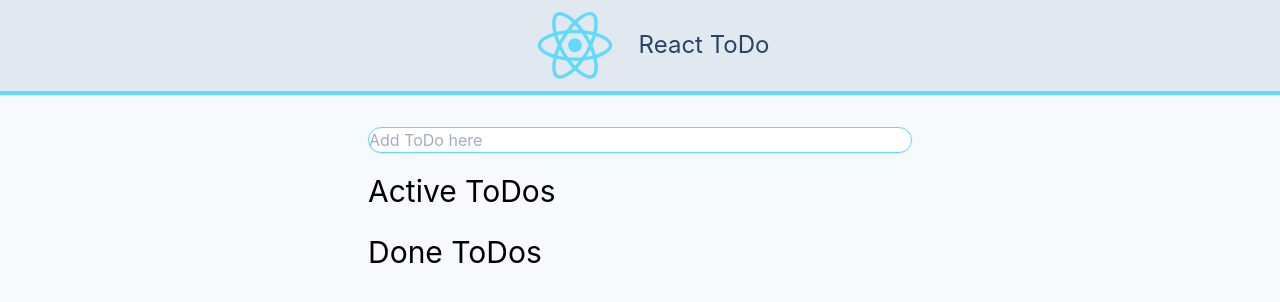
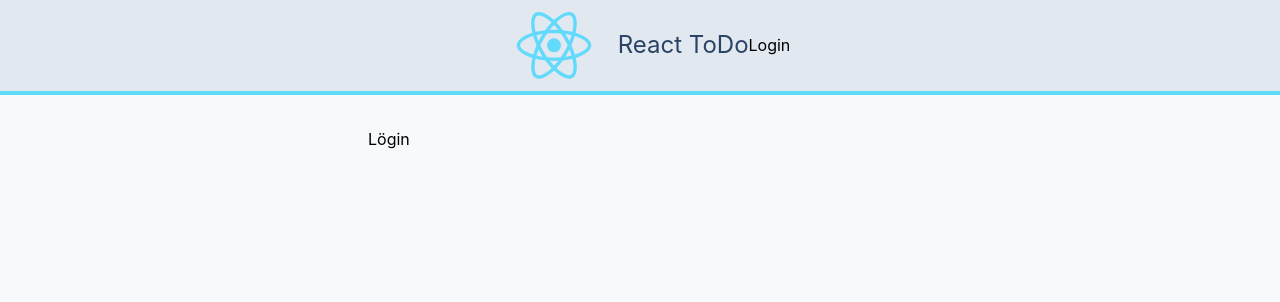
Before and after one commit to BennyDeeDev/react-todo-typescript, a React (Create React App) app: page /login in a window 1280 px wide. Shown: the top 302 px of the page. Built offline with nearby package versions, Linux system fonts and the light colour scheme.

Commit message:
basic routing

```diff
--- a/package.json
+++ b/package.json
@@ -10,8 +10,10 @@
 		"@types/node": "^12.12.47",
 		"@types/react": "^16.9.41",
 		"@types/react-dom": "^16.9.8",
+		"@types/react-router-dom": "^5.1.5",
 		"react": "^16.13.1",
 		"react-dom": "^16.13.1",
+		"react-router-dom": "^5.2.0",
 		"react-scripts": "3.4.1",
 		"tailwindcss": "^1.4.6",
 		"typescript": "^3.7.5"
--- a/src/App.tsx
+++ b/src/App.tsx
@@ -1,14 +1,24 @@
 import React from "react";
 import NavBar from "./components/NavBar";
 import ToDoList from "./pages/ToDoList";
+import { BrowserRouter as Router, Switch, Route, Link } from "react-router-dom";
+import Login from "./pages/Login";
 
 function App() {
 	return (
 		<div className="bg-gray-100 min-h-screen">
 			<NavBar />
-			<div className="mx-auto max-w-xl px-4 py-8">
-				<ToDoList />
-			</div>
+
+			<Switch>
+				<div className="mx-auto max-w-xl px-4 py-8">
+					<Route exact path="/">
+						<ToDoList />
+					</Route>
+					<Route path="/login">
+						<Login />
+					</Route>
+				</div>
+			</Switch>
 		</div>
 	);
 }
--- a/src/components/NavBar.tsx
+++ b/src/components/NavBar.tsx
@@ -1,12 +1,18 @@
 import React from "react";
 import logo from "../images/logo.svg";
+import { BrowserRouter as Router, Switch, Route, Link } from "react-router-dom";
 
 export default function NavBar() {
 	return (
 		<div>
 			<div className="bg-gray-300 flex justify-center items-center border-b-4 border-reactblue">
-				<img src={logo} className="w-32" alt="logo" />
+				<Link to="/">
+					<img src={logo} className="w-32" alt="logo" />
+				</Link>
 				<p className="text-2xl text-blue-900">React ToDo</p>
+				<Link to="/login">
+					<h1>Login</h1>
+				</Link>
 			</div>
 		</div>
 	);
--- a/src/index.tsx
+++ b/src/index.tsx
@@ -4,11 +4,14 @@ import "./index.css";
 import App from "./App";
 import * as serviceWorker from "./serviceWorker";
 import "./tailwind.generated.css";
+import { BrowserRouter } from "react-router-dom";
 
 ReactDOM.render(
-	<React.StrictMode>
-		<App />
-	</React.StrictMode>,
+	<BrowserRouter>
+		<React.StrictMode>
+			<App />
+		</React.StrictMode>
+	</BrowserRouter>,
 	document.getElementById("root")
 );
 
--- /dev/null
+++ b/src/pages/Login.tsx
@@ -0,0 +1,9 @@
+import React from "react";
+
+export default function Login() {
+	return (
+		<div>
+			<h1>Lögin</h1>
+		</div>
+	);
+}
--- a/src/pages/ToDoList.tsx
+++ b/src/pages/ToDoList.tsx
@@ -1,5 +1,4 @@
 import React, { useState } from "react";
-// eslint-disable-next-line
 import ToDoItem from "../components/ToDoItem";
 import todo from "../models/todo";
 
```
Also changed, not shown: 1 other file (tests, documents, lock files or other folders).
